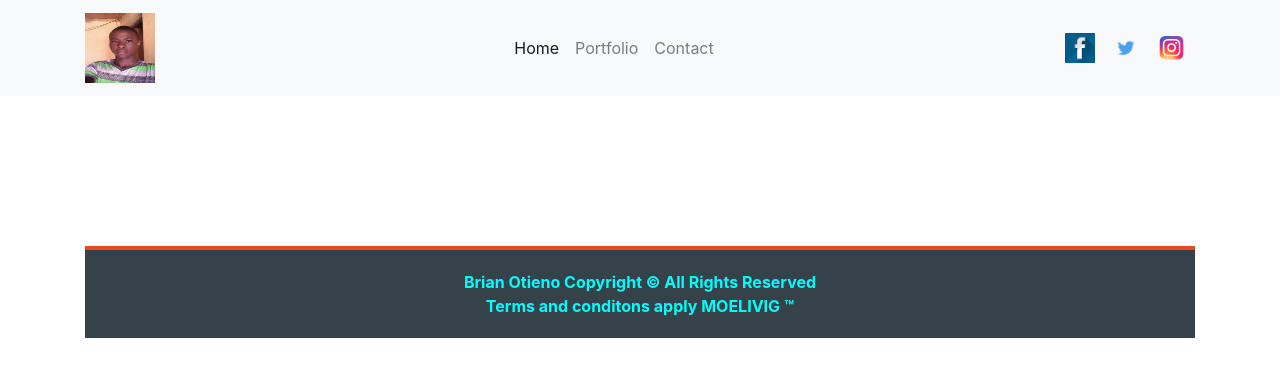
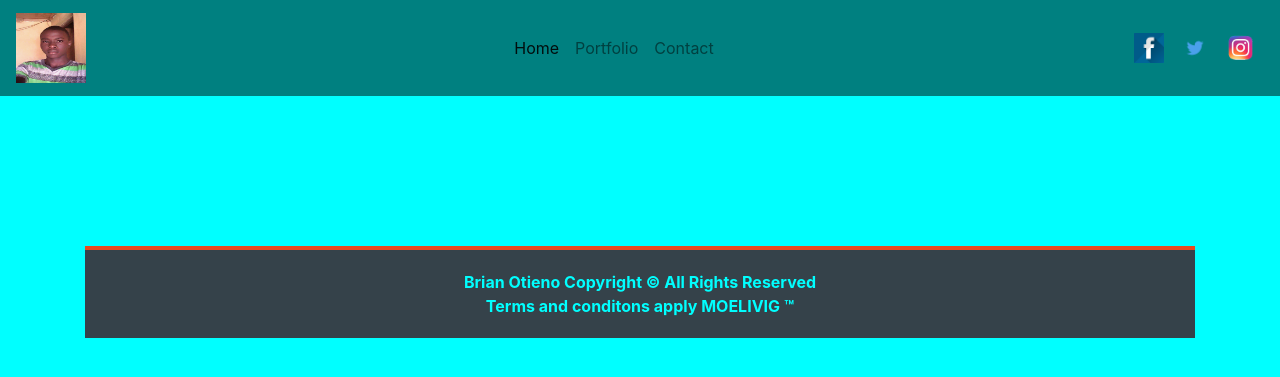
Before and after one commit to KarlBrian5/Personal_Website, a Django app: template mysite/templates/mysite/base.html in a window 1280 px wide. Shown: the top 377 px of the page. Run offline with Django 3.2, Linux system fonts and the light colour scheme; the template is opened without the code that fills it, so the values that code supplies are empty; some libraries are stand-ins or nearby versions.

Commit message:
Background color added

```diff
--- a/mysite/templates/mysite/base.html
+++ b/mysite/templates/mysite/base.html
@@ -28,10 +28,11 @@ footer{
 @media(max-width:768px){
 }
 
+
     </style>
 </head>
-<body>
-<nav class="navbar navbar-expand-lg navbar-light bg-light">
+<body style="background-color: #00FFFF;">
+<nav class="navbar navbar-expand-lg navbar-light " style="background-color: #008080;>
     <div class="container">
         <a class="navbar-brand" href="#">
             <img src="{% static 'mysite/images/pic2.jpg' %}" width="70" height="70" alt="">
```
